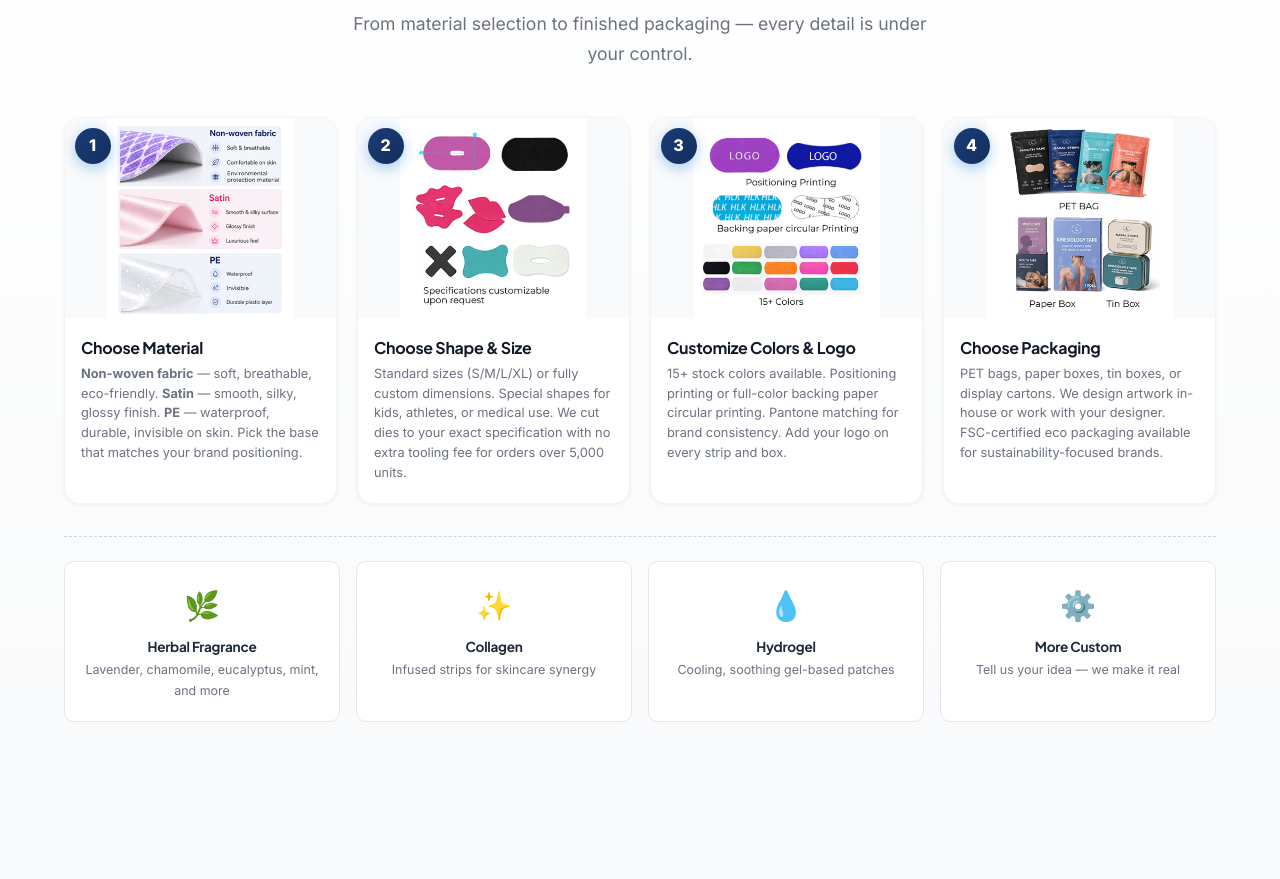
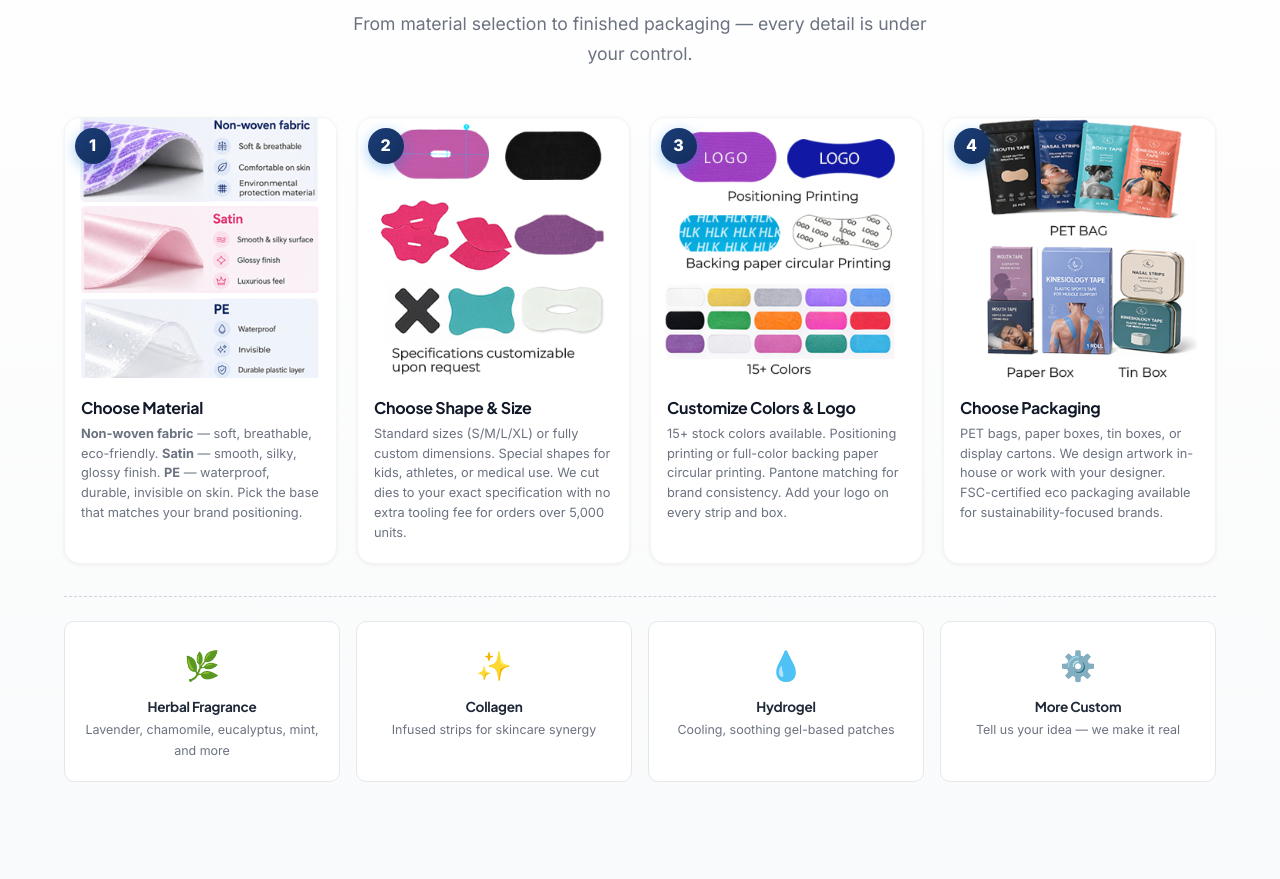
Before and after one commit to hokithree7/hlk-nasal-strips, an Astro site: page /oem in a window 1280 px wide. Shown: the part 1634-2513 px from the top of the page. Built offline with nearby package versions, Linux system fonts and the light colour scheme; Astro itself is replaced by a stand-in of ours.

Commit message:
fix: images fill card with cover, increase card height to 260px

```diff
--- a/src/styles/global.css
+++ b/src/styles/global.css
@@ -1102,18 +1102,15 @@ img {
 
 .custom-step-image-wrap {
   position: relative;
-  height: 200px;
+  height: 260px;
   overflow: hidden;
   background: var(--gray-50, #F9FAFB);
-  display: flex;
-  align-items: center;
-  justify-content: center;
 }
 
 .custom-step-image-wrap img {
-  max-width: 100%;
-  max-height: 100%;
-  object-fit: contain;
+  width: 100%;
+  height: 100%;
+  object-fit: cover;
   display: block;
   transition: transform 0.5s cubic-bezier(0.16, 1, 0.3, 1);
 }
@@ -1167,7 +1164,7 @@ img {
 
 @media (max-width: 600px) {
   .custom-steps-grid { grid-template-columns: 1fr; gap: 1rem; }
-  .custom-step-image-wrap { height: 180px; }
+  .custom-step-image-wrap { height: 220px; }
   .custom-step-body { padding: 1rem; }
   .custom-step-body h4 { font-size: 0.95rem; }
   .custom-step-body p { font-size: 0.78rem; }
```
